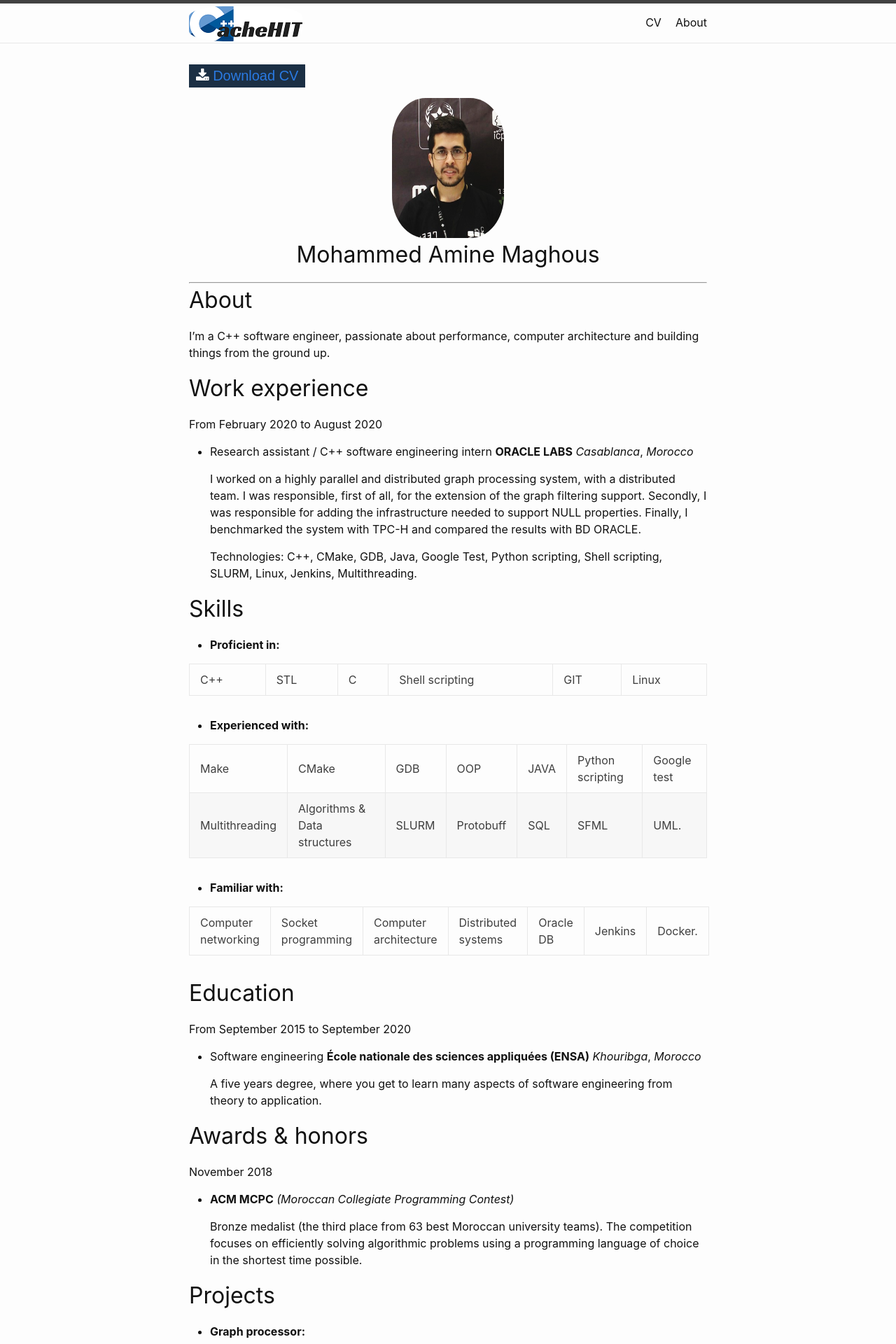
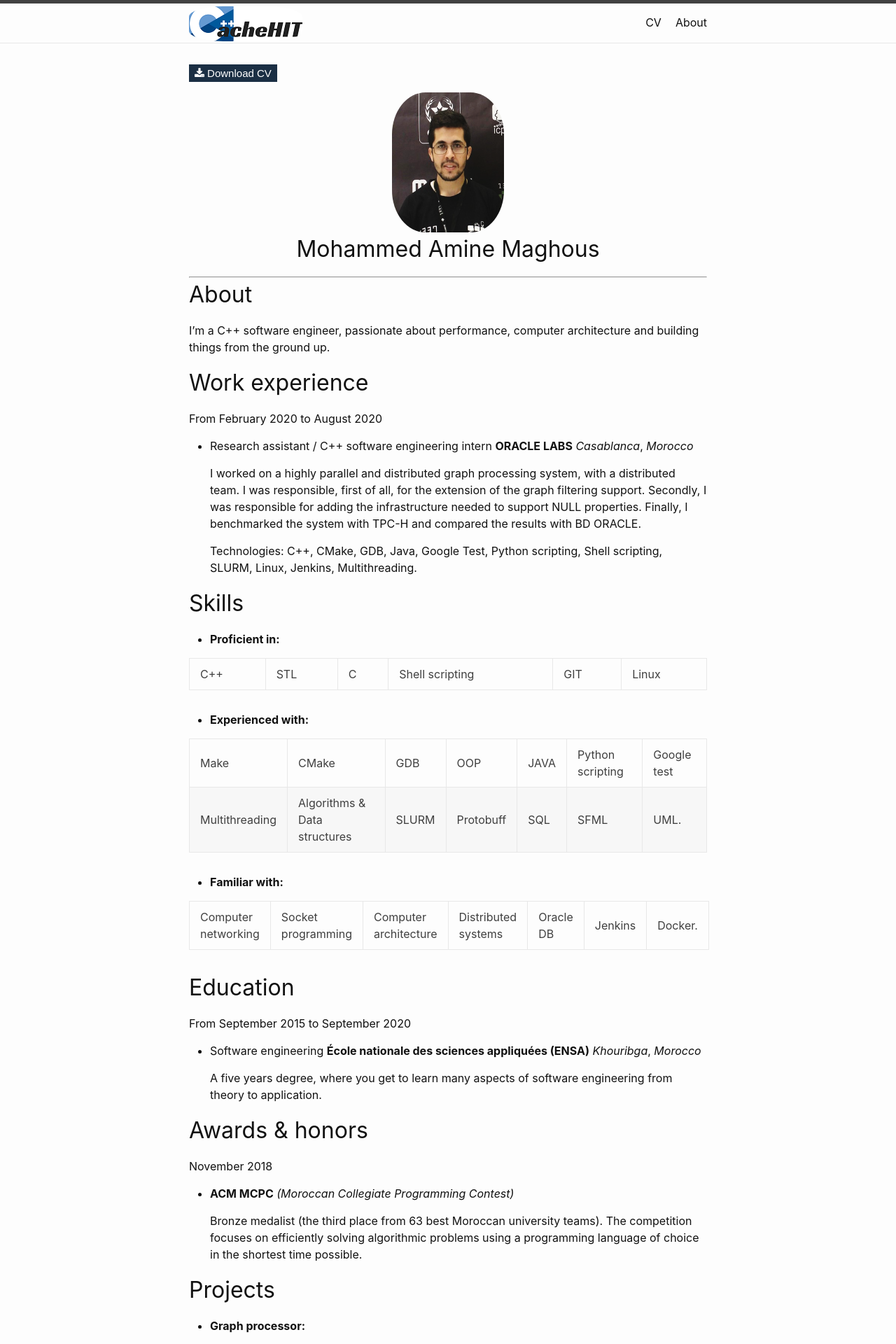
Before and after one commit to magmine/cachehit, a Jekyll site: the page built from author/CV.md, in a window 1280 px wide. Shown: the top 1920 px of the page at 70% size. Built offline with Jekyll 4.4.1, drawn with Linux system fonts in a browser that asks for light colours.

Commit message:
enhance download link

```diff
--- a/_layouts/CV.html
+++ b/_layouts/CV.html
@@ -31,9 +31,9 @@ layout: default
     background-color: rgb(27, 47, 68);
     border: none;
     color: white;
-    padding: 5px 10px;
+    padding: 4px 8px;
     cursor: pointer;
-    font-size: 20px;
+    font-size: 15px;
   }
 
   /* Darker background on mouse-over */
--- a/author/CV.md
+++ b/author/CV.md
@@ -9,9 +9,9 @@ categories: author
 <link rel="stylesheet" href="https://cdnjs.cloudflare.com/ajax/libs/font-awesome/4.7.0/css/font-awesome.min.css">
 
 <!-- Auto width -->
-<button class="btn"><i class="fa fa-download"></i> <a href="https://drive.google.com/u/0/uc?id=13BETFXrxDb0iXKIH_BX62XiHZlR9W2iK&export=download" download="CV_MAGHOUS">
-    Download CV
-</a> </button>
+<a href="https://drive.google.com/u/0/uc?id=13BETFXrxDb0iXKIH_BX62XiHZlR9W2iK&export=download" download="CV_MAGHOUS">
+    <button class="btn"><i class="fa fa-download"></i> Download CV </button>
+</a>
 
 <center><img src="../images/profile.png" width="160" height="200"   alt="Avatar"></center>
 
```
Also changed, not shown: 1 other file.
